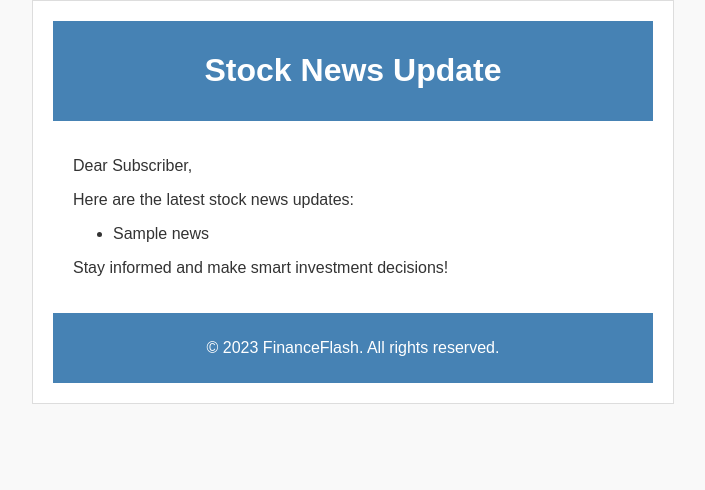
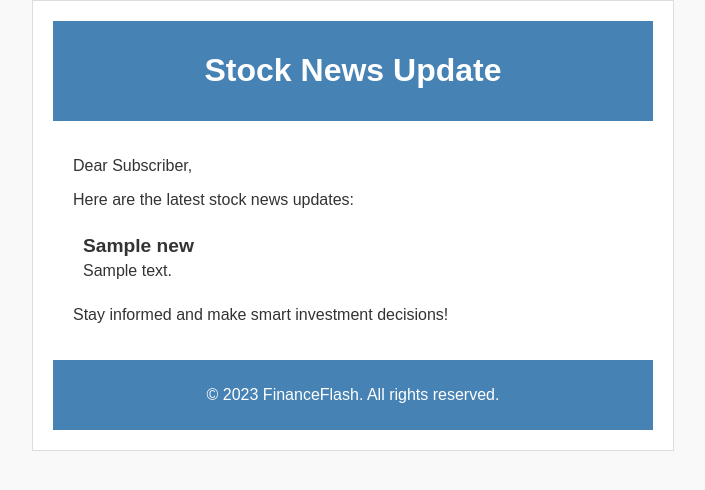
Before and after one commit to bestin-07/FinanceFlash, a Flask app: template templates/email_template.html in a window 1280 px wide. Shown: the top 490 px of the page, without its empty margins (287-992 px from the left). Run offline with Flask 2, Linux system fonts and the light colour scheme; the template is opened without the code that fills it: most values are stand-ins (such as "Sample title", 1, 10 or a date in 2020).

Commit message:
Update email template

```diff
--- a/templates/email_template.html
+++ b/templates/email_template.html
@@ -35,6 +35,21 @@
             text-align: center;
             padding: 10px;
         }
+        .news-item {
+            margin-bottom: 15px;
+            padding: 10px;
+            border-bottom: 1px solid #dddddd;
+        }
+        .news-item:last-child {
+            border-bottom: none;
+        }
+        .news-title {
+            font-weight: bold;
+            font-size: 1.2em;
+        }
+        .news-description {
+            margin-top: 5px;
+        }
     </style>
 </head>
 <body>
@@ -45,12 +60,15 @@
         <div class="content">
             <p>Dear Subscriber,</p>
             <p>Here are the latest stock news updates:</p>
-            <ul>
+            <div>
                 <!-- Loop through stock news items and display them here -->
                 {% for news in stock_news %}
-                <li>{{ news }}</li>
+                <div class="news-item">
+                    <div class="news-title">{{ news.title }}</div>
+                    <div class="news-description">{{ news.description }}</div>
+                </div>
                 {% endfor %}
-            </ul>
+            </div>
             <p>Stay informed and make smart investment decisions!</p>
         </div>
         <div class="footer">
```
